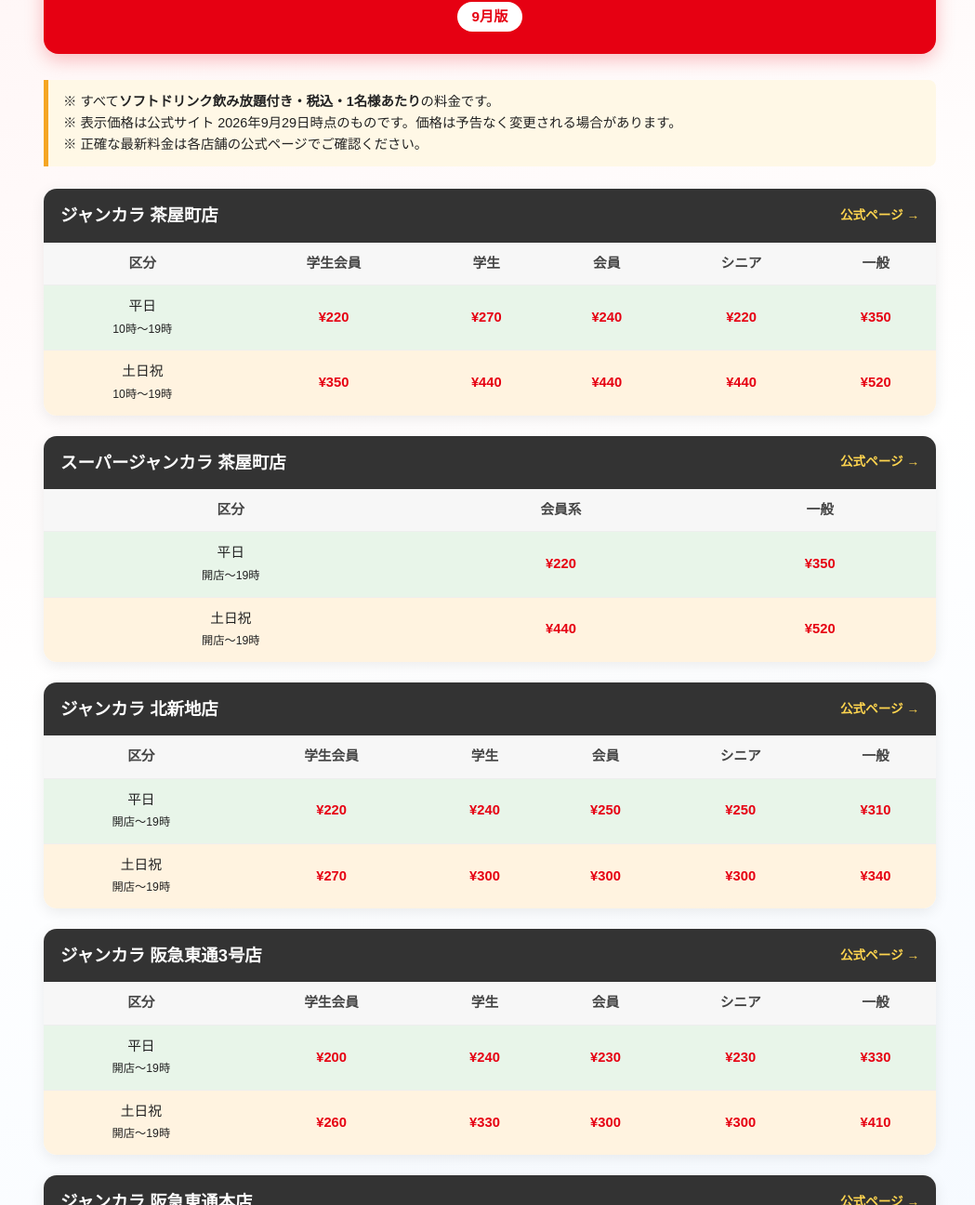
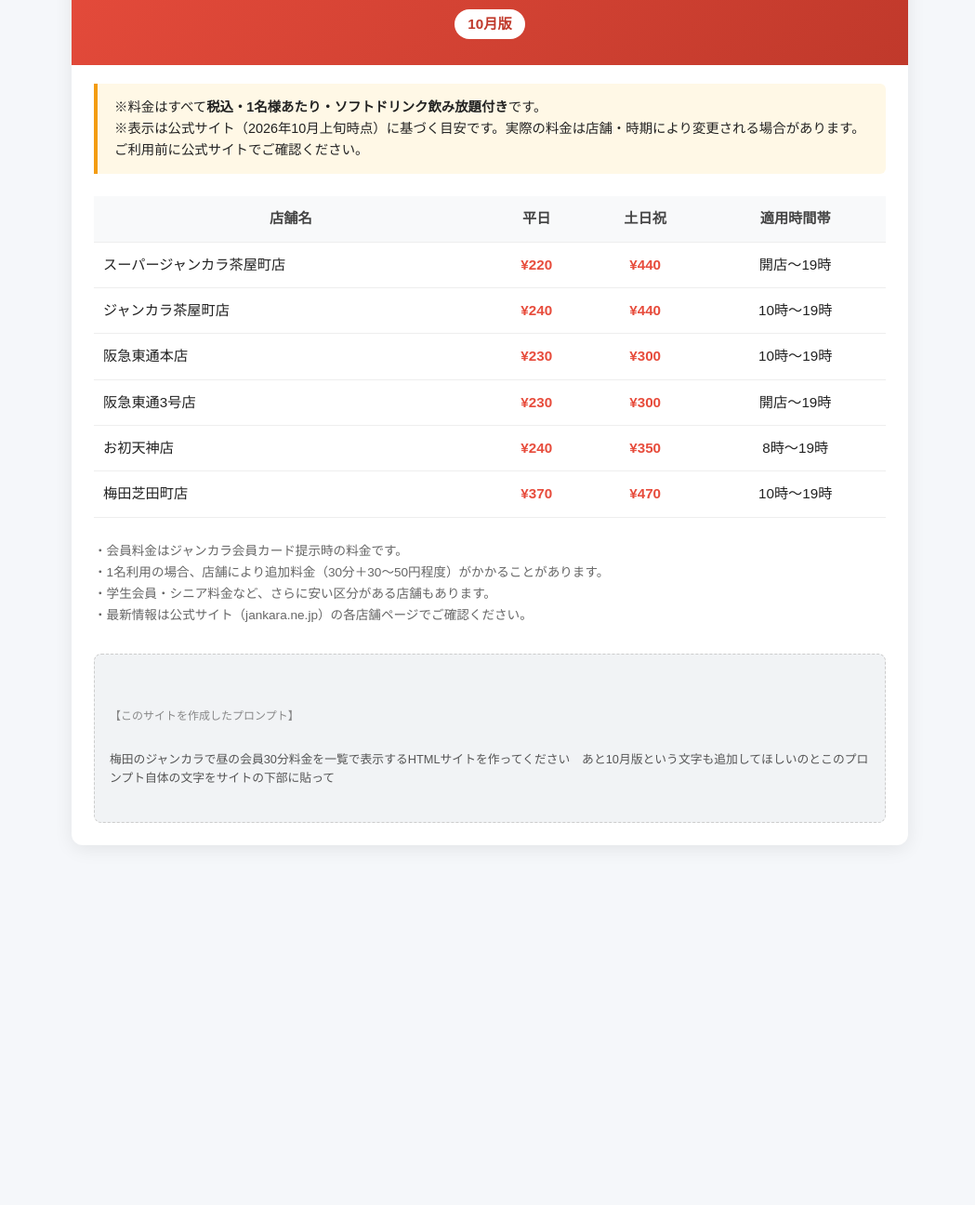
Before and after one commit to trendtlbot/umeda-jankara, a plain HTML site: page index.html in a window 1280 px wide. Shown: the part 134-1430 px from the top of the page at 93% size, without its empty margins (113-1162 px from the left). After the commit the page ends 1063 px from the top, so only its background shows below. Drawn offline with Linux system fonts and the light colour scheme.

Commit message:
Update index.html

```diff
--- a/index.html
+++ b/index.html
@@ -3,329 +3,180 @@
 <head>
   <meta charset="UTF-8">
   <meta name="viewport" content="width=device-width, initial-scale=1.0">
-  <title>梅田ジャンカラ 昼30分料金一覧【9月版】</title>
+  <title>梅田ジャンカラ 昼 会員30分料金一覧｜10月版</title>
   <style>
     * { box-sizing: border-box; margin: 0; padding: 0; }
     body {
       font-family: "Hiragino Sans", "Hiragino Kaku Gothic ProN", "Noto Sans JP", Meiryo, sans-serif;
-      background: linear-gradient(160deg, #fff5f5 0%, #fff 40%, #f0f7ff 100%);
+      background: #f5f7fa;
       color: #222;
       line-height: 1.6;
-      padding: 20px 12px 40px;
+      padding: 20px;
     }
     .container {
-      max-width: 960px;
+      max-width: 900px;
       margin: 0 auto;
+      background: #fff;
+      border-radius: 12px;
+      box-shadow: 0 4px 20px rgba(0,0,0,0.08);
+      overflow: hidden;
     }
     header {
+      background: linear-gradient(135deg, #e74c3c, #c0392b);
+      color: #fff;
+      padding: 28px 24px;
       text-align: center;
-      margin-bottom: 28px;
-      padding: 24px 16px;
-      background: #e60012;
-      color: #fff;
-      border-radius: 16px;
-      box-shadow: 0 6px 20px rgba(230,0,18,0.25);
     }
     header h1 {
       font-size: 1.6rem;
-      font-weight: 800;
-      letter-spacing: 0.02em;
+      font-weight: 700;
+      margin-bottom: 6px;
     }
-    header .version {
+    header .badge {
       display: inline-block;
-      margin-top: 10px;
       background: #fff;
-      color: #e60012;
+      color: #c0392b;
       font-weight: 700;
       font-size: 0.95rem;
-      padding: 4px 16px;
-      border-radius: 999px;
+      padding: 4px 14px;
+      border-radius: 20px;
+      margin-top: 8px;
     }
     .note {
       background: #fff8e6;
-      border-left: 5px solid #f5a623;
-      padding: 12px 16px;
-      margin-bottom: 24px;
-      border-radius: 0 8px 8px 0;
+      border-left: 4px solid #f39c12;
+      padding: 14px 18px;
+      margin: 20px 24px 0;
       font-size: 0.9rem;
+      border-radius: 0 6px 6px 0;
     }
-    .shop {
-      background: #fff;
-      border-radius: 14px;
-      box-shadow: 0 4px 16px rgba(0,0,0,0.08);
-      margin-bottom: 22px;
-      overflow: hidden;
-    }
-    .shop-header {
-      background: #333;
-      color: #fff;
-      padding: 14px 18px;
-      font-size: 1.15rem;
-      font-weight: 700;
-      display: flex;
-      justify-content: space-between;
-      align-items: center;
-      flex-wrap: wrap;
-      gap: 8px;
-    }
-    .shop-header a {
-      color: #ffd54f;
-      font-size: 0.85rem;
-      text-decoration: none;
-    }
-    .shop-header a:hover { text-decoration: underline; }
     table {
-      width: 100%;
+      width: calc(100% - 48px);
+      margin: 24px;
       border-collapse: collapse;
-      font-size: 0.92rem;
+      font-size: 0.95rem;
     }
     th, td {
-      padding: 11px 8px;
+      padding: 12px 10px;
       text-align: center;
       border-bottom: 1px solid #eee;
     }
     th {
-      background: #f7f7f7;
+      background: #f8f9fa;
       font-weight: 600;
       color: #444;
     }
-    tr:last-child td { border-bottom: none; }
-    .weekday { background: #e8f5e9; }
-    .holiday { background: #fff3e0; }
-    .price { font-weight: 700; color: #e60012; }
-    .footer-prompt {
-      margin-top: 40px;
-      padding: 20px;
-      background: #f5f5f5;
-      border-radius: 12px;
-      border: 1px dashed #999;
+    tr:hover { background: #fafafa; }
+    td:first-child {
+      text-align: left;
+      font-weight: 500;
+    }
+    .price {
+      font-weight: 700;
+      color: #e74c3c;
+    }
+    .footer-note {
+      margin: 10px 24px 24px;
       font-size: 0.85rem;
+      color: #666;
+      line-height: 1.7;
+    }
+    .prompt-box {
+      margin: 30px 24px 24px;
+      padding: 16px;
+      background: #f1f3f5;
+      border-radius: 8px;
+      font-size: 0.8rem;
       color: #555;
+      border: 1px dashed #ccc;
       white-space: pre-wrap;
       word-break: break-all;
     }
-    .footer-prompt h3 {
-      font-size: 0.95rem;
-      margin-bottom: 10px;
-      color: #333;
-    }
-    footer {
-      text-align: center;
-      margin-top: 24px;
-      font-size: 0.8rem;
+    .prompt-label {
+      font-size: 0.75rem;
       color: #888;
+      margin-bottom: 6px;
+      display: block;
     }
     @media (max-width: 600px) {
-      header h1 { font-size: 1.25rem; }
-      table { font-size: 0.8rem; }
-      th, td { padding: 8px 4px; }
+      table { font-size: 0.85rem; }
+      th, td { padding: 10px 6px; }
+      header h1 { font-size: 1.3rem; }
     }
   </style>
 </head>
 <body>
   <div class="container">
     <header>
-      <h1>梅田ジャンカラ<br>昼の30分料金一覧</h1>
-      <div class="version">9月版</div>
+      <h1>梅田ジャンカラ<br>昼・会員 30分料金一覧</h1>
+      <span class="badge">10月版</span>
     </header>
 
     <div class="note">
-      ※ すべて<strong>ソフトドリンク飲み放題付き・税込・1名様あたり</strong>の料金です。<br>
-      ※ 表示価格は公式サイト 2026年9月29日時点のものです。価格は予告なく変更される場合があります。<br>
-      ※ 正確な最新料金は各店舗の公式ページでご確認ください。
+      ※料金はすべて<strong>税込・1名様あたり・ソフトドリンク飲み放題付き</strong>です。<br>
+      ※表示は公式サイト（2026年10月上旬時点）に基づく目安です。実際の料金は店舗・時期により変更される場合があります。ご利用前に公式サイトでご確認ください。
     </div>
 
-    <!-- 茶屋町店 -->
-    <div class="shop">
-      <div class="shop-header">
-        ジャンカラ 茶屋町店
-        <a href="https://jankara.ne.jp/shop/100/" target="_blank" rel="noopener">公式ページ →</a>
-      </div>
     <table>
       <thead>
         <tr>
-            <th>区分</th>
-            <th>学生会員</th>
-            <th>学生</th>
-            <th>会員</th>
-            <th>シニア</th>
-            <th>一般</th>
+          <th>店舗名</th>
+          <th>平日</th>
+          <th>土日祝</th>
+          <th>適用時間帯</th>
         </tr>
       </thead>
       <tbody>
-          <tr class="weekday">
-            <td>平日<br><small>10時～19時</small></td>
+        <tr>
+          <td>スーパージャンカラ茶屋町店</td>
           <td class="price">¥220</td>
-            <td class="price">¥270</td>
+          <td class="price">¥440</td>
+          <td>開店～19時</td>
+        </tr>
+        <tr>
+          <td>ジャンカラ茶屋町店</td>
           <td class="price">¥240</td>
-            <td class="price">¥220</td>
+          <td class="price">¥440</td>
+          <td>10時～19時</td>
+        </tr>
+        <tr>
+          <td>阪急東通本店</td>
+          <td class="price">¥230</td>
+          <td class="price">¥300</td>
+          <td>10時～19時</td>
+        </tr>
+        <tr>
+          <td>阪急東通3号店</td>
+          <td class="price">¥230</td>
+          <td class="price">¥300</td>
+          <td>開店～19時</td>
+        </tr>
+        <tr>
+          <td>お初天神店</td>
+          <td class="price">¥240</td>
           <td class="price">¥350</td>
+          <td>8時～19時</td>
         </tr>
-          <tr class="holiday">
-            <td>土日祝<br><small>10時～19時</small></td>
-            <td class="price">¥350</td>
-            <td class="price">¥440</td>
-            <td class="price">¥440</td>
-            <td class="price">¥440</td>
-            <td class="price">¥520</td>
+        <tr>
+          <td>梅田芝田町店</td>
+          <td class="price">¥370</td>
+          <td class="price">¥470</td>
+          <td>10時～19時</td>
         </tr>
       </tbody>
     </table>
+
+    <div class="footer-note">
+      ・会員料金はジャンカラ会員カード提示時の料金です。<br>
+      ・1名利用の場合、店舗により追加料金（30分＋30〜50円程度）がかかることがあります。<br>
+      ・学生会員・シニア料金など、さらに安い区分がある店舗もあります。<br>
+      ・最新情報は公式サイト（jankara.ne.jp）の各店舗ページでご確認ください。
     </div>
 
-    <!-- スーパージャンカラ茶屋町店 -->
-    <div class="shop">
-      <div class="shop-header">
-        スーパージャンカラ 茶屋町店
-        <a href="https://jankara.ne.jp/shop/106/" target="_blank" rel="noopener">公式ページ →</a>
+    <div class="prompt-box">
+      <span class="prompt-label">【このサイトを作成したプロンプト】</span>
+梅田のジャンカラで昼の会員30分料金を一覧で表示するHTMLサイトを作ってください　あと10月版という文字も追加してほしいのとこのプロンプト自体の文字をサイトの下部に貼って
     </div>
-      <table>
-        <thead>
-          <tr>
-            <th>区分</th>
-            <th>会員系</th>
-            <th>一般</th>
-          </tr>
-        </thead>
-        <tbody>
-          <tr class="weekday">
-            <td>平日<br><small>開店～19時</small></td>
-            <td class="price">¥220</td>
-            <td class="price">¥350</td>
-          </tr>
-          <tr class="holiday">
-            <td>土日祝<br><small>開店～19時</small></td>
-            <td class="price">¥440</td>
-            <td class="price">¥520</td>
-          </tr>
-        </tbody>
-      </table>
-    </div>
-
-    <!-- 北新地店 -->
-    <div class="shop">
-      <div class="shop-header">
-        ジャンカラ 北新地店
-        <a href="https://jankara.ne.jp/shop/144/" target="_blank" rel="noopener">公式ページ →</a>
-      </div>
-      <table>
-        <thead>
-          <tr>
-            <th>区分</th>
-            <th>学生会員</th>
-            <th>学生</th>
-            <th>会員</th>
-            <th>シニア</th>
-            <th>一般</th>
-          </tr>
-        </thead>
-        <tbody>
-          <tr class="weekday">
-            <td>平日<br><small>開店～19時</small></td>
-            <td class="price">¥220</td>
-            <td class="price">¥240</td>
-            <td class="price">¥250</td>
-            <td class="price">¥250</td>
-            <td class="price">¥310</td>
-          </tr>
-          <tr class="holiday">
-            <td>土日祝<br><small>開店～19時</small></td>
-            <td class="price">¥270</td>
-            <td class="price">¥300</td>
-            <td class="price">¥300</td>
-            <td class="price">¥300</td>
-            <td class="price">¥340</td>
-          </tr>
-        </tbody>
-      </table>
-    </div>
-
-    <!-- 阪急東通3号店 -->
-    <div class="shop">
-      <div class="shop-header">
-        ジャンカラ 阪急東通3号店
-        <a href="https://jankara.ne.jp/shop/103/" target="_blank" rel="noopener">公式ページ →</a>
-      </div>
-      <table>
-        <thead>
-          <tr>
-            <th>区分</th>
-            <th>学生会員</th>
-            <th>学生</th>
-            <th>会員</th>
-            <th>シニア</th>
-            <th>一般</th>
-          </tr>
-        </thead>
-        <tbody>
-          <tr class="weekday">
-            <td>平日<br><small>開店～19時</small></td>
-            <td class="price">¥200</td>
-            <td class="price">¥240</td>
-            <td class="price">¥230</td>
-            <td class="price">¥230</td>
-            <td class="price">¥330</td>
-          </tr>
-          <tr class="holiday">
-            <td>土日祝<br><small>開店～19時</small></td>
-            <td class="price">¥260</td>
-            <td class="price">¥330</td>
-            <td class="price">¥300</td>
-            <td class="price">¥300</td>
-            <td class="price">¥410</td>
-          </tr>
-        </tbody>
-      </table>
-    </div>
-
-    <!-- 阪急東通本店 -->
-    <div class="shop">
-      <div class="shop-header">
-        ジャンカラ 阪急東通本店
-        <a href="https://jankara.ne.jp/shop/116/" target="_blank" rel="noopener">公式ページ →</a>
-      </div>
-      <table>
-        <thead>
-          <tr>
-            <th>区分</th>
-            <th>学生会員</th>
-            <th>学生</th>
-            <th>会員</th>
-            <th>シニア</th>
-            <th>一般</th>
-          </tr>
-        </thead>
-        <tbody>
-          <tr class="weekday">
-            <td>平日<br><small>10時～19時</small></td>
-            <td class="price">¥200</td>
-            <td class="price">¥240</td>
-            <td class="price">¥230</td>
-            <td class="price">¥230</td>
-            <td class="price">¥330</td>
-          </tr>
-          <tr class="holiday">
-            <td>土日祝<br><small>10時～19時</small></td>
-            <td class="price">¥260</td>
-            <td class="price">¥330</td>
-            <td class="price">¥300</td>
-            <td class="price">¥300</td>
-            <td class="price">¥410</td>
-          </tr>
-        </tbody>
-      </table>
-    </div>
-
-    <div class="footer-prompt">
-      <h3>このサイトを生成したプロンプト</h3>
-梅田のジャンカラで昼の30分料金を一覧で表示するHTMLサイトを作ってください
-あと9月版という文字も追加してほしいのと
-このプロンプト自体の文字をサイトの下部に貼って
-    </div>
-
-    <footer>
-      情報源：ジャンカラ公式サイト（jankara.ne.jp）／表示価格は2026年9月29日時点
-    </footer>
   </div>
 </body>
 </html>
```
Lines whose indentation alone changed are shown as unchanged.
